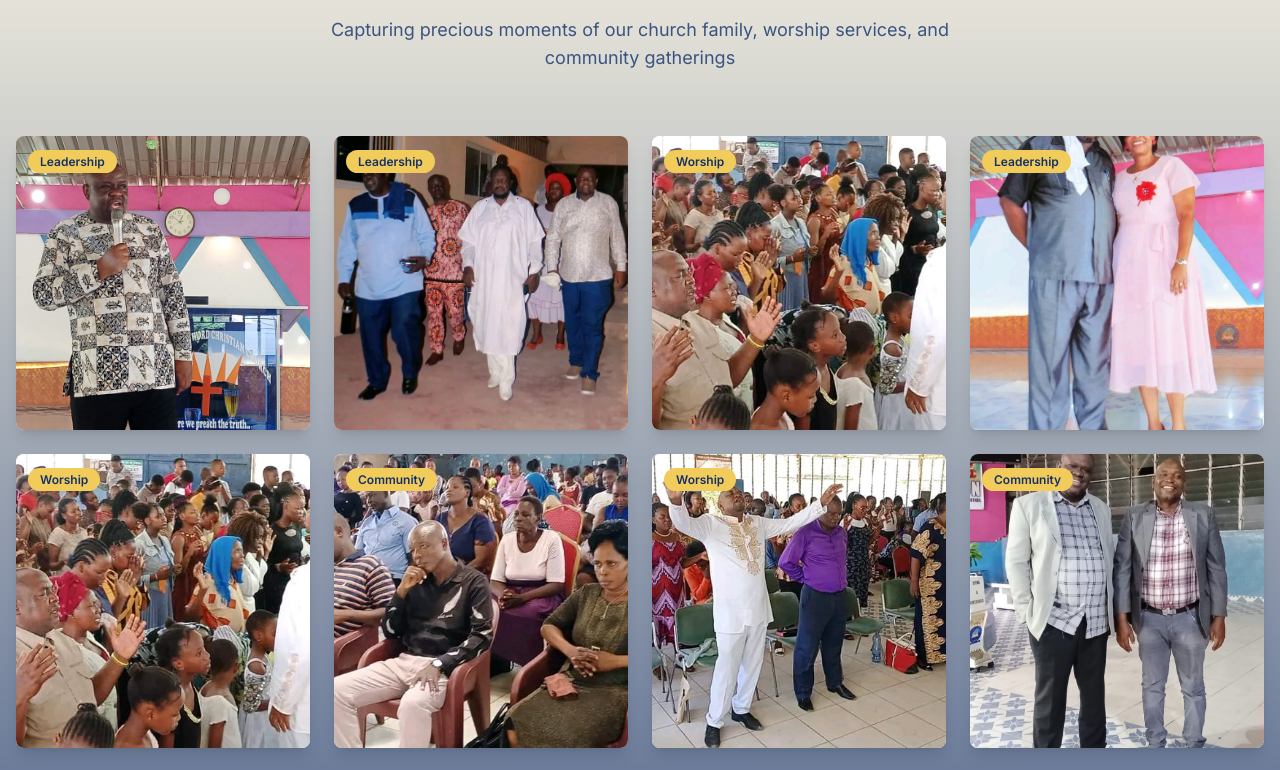
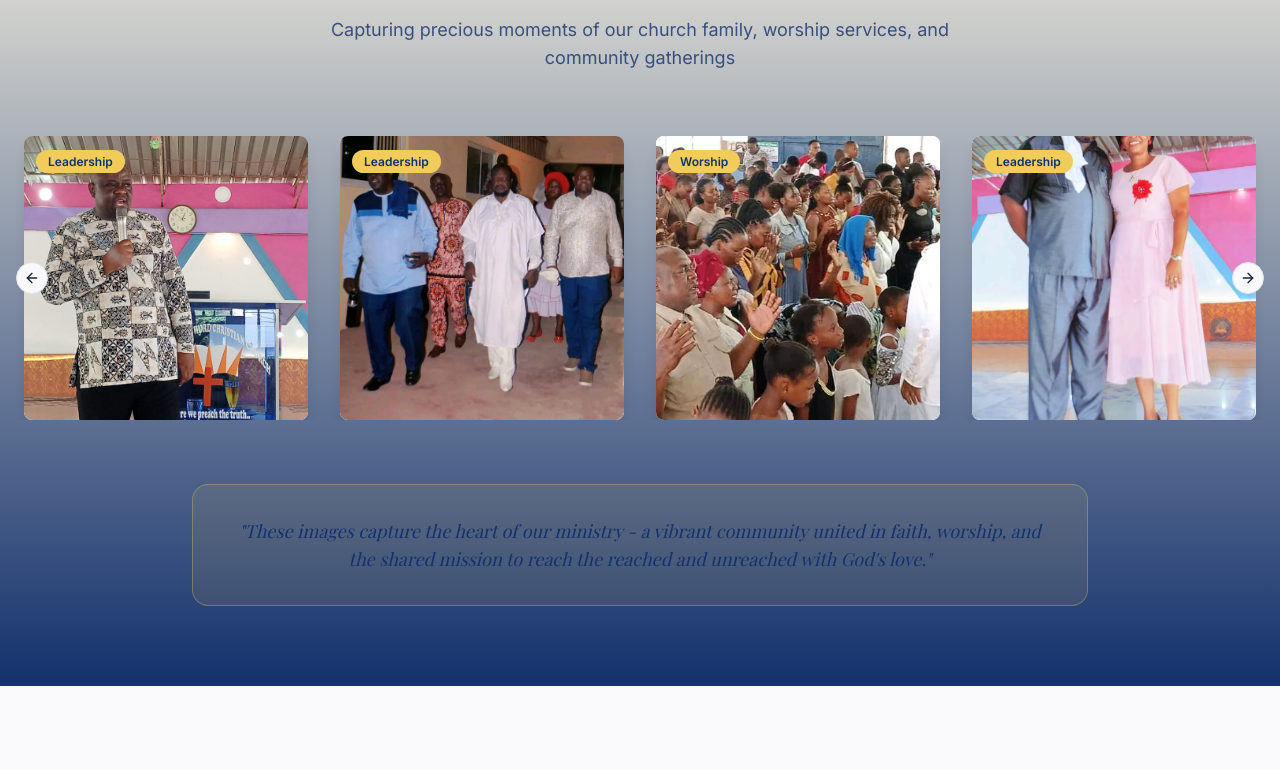
Before and after one commit to manjewa/POWERINTHEWORDCHRISTIANCHURCH, a React (Vite) app: page / in a window 1280 px wide. Shown: the part 4500-5270 px from the top of the page. Built offline with nearby package versions, Linux system fonts and the light colour scheme.

Commit message:
Refactor Photo Album layout

```diff
--- a/src/components/PhotoAlbum.tsx
+++ b/src/components/PhotoAlbum.tsx
@@ -1,5 +1,12 @@
 import { useState } from "react";
 import { X, ZoomIn } from "lucide-react";
+import {
+  Carousel,
+  CarouselContent,
+  CarouselItem,
+  CarouselNext,
+  CarouselPrevious,
+} from "@/components/ui/carousel";
 
 const PhotoAlbum = () => {
   const [selectedImage, setSelectedImage] = useState<string | null>(null);
@@ -78,12 +85,19 @@ const PhotoAlbum = () => {
           </p>
         </div>
 
-        {/* Photo Grid */}
-        <div className="grid grid-cols-1 md:grid-cols-2 lg:grid-cols-3 xl:grid-cols-4 gap-6">
+        {/* Photo Carousel */}
+        <Carousel
+          opts={{
+            align: "start",
+            loop: true,
+          }}
+          className="w-full max-w-7xl mx-auto"
+        >
+          <CarouselContent>
             {photos.map((photo, index) => (
+              <CarouselItem key={index} className="md:basis-1/2 lg:basis-1/3 xl:basis-1/4">
                 <div
-              key={index}
-              className="group relative bg-white rounded-lg overflow-hidden shadow-lg hover:shadow-divine transition-all duration-300 cursor-pointer"
+                  className="group relative bg-white rounded-lg overflow-hidden shadow-lg hover:shadow-divine transition-all duration-300 cursor-pointer mx-2"
                   onClick={() => openModal(photo.src)}
                 >
                   <div className="aspect-square overflow-hidden">
@@ -106,8 +120,12 @@ const PhotoAlbum = () => {
                     </span>
                   </div>
                 </div>
+              </CarouselItem>
             ))}
-        </div>
+          </CarouselContent>
+          <CarouselPrevious className="left-0" />
+          <CarouselNext className="right-0" />
+        </Carousel>
 
         {/* Modal for enlarged image */}
         {selectedImage && (
```
Lines whose indentation alone changed are shown as unchanged.
